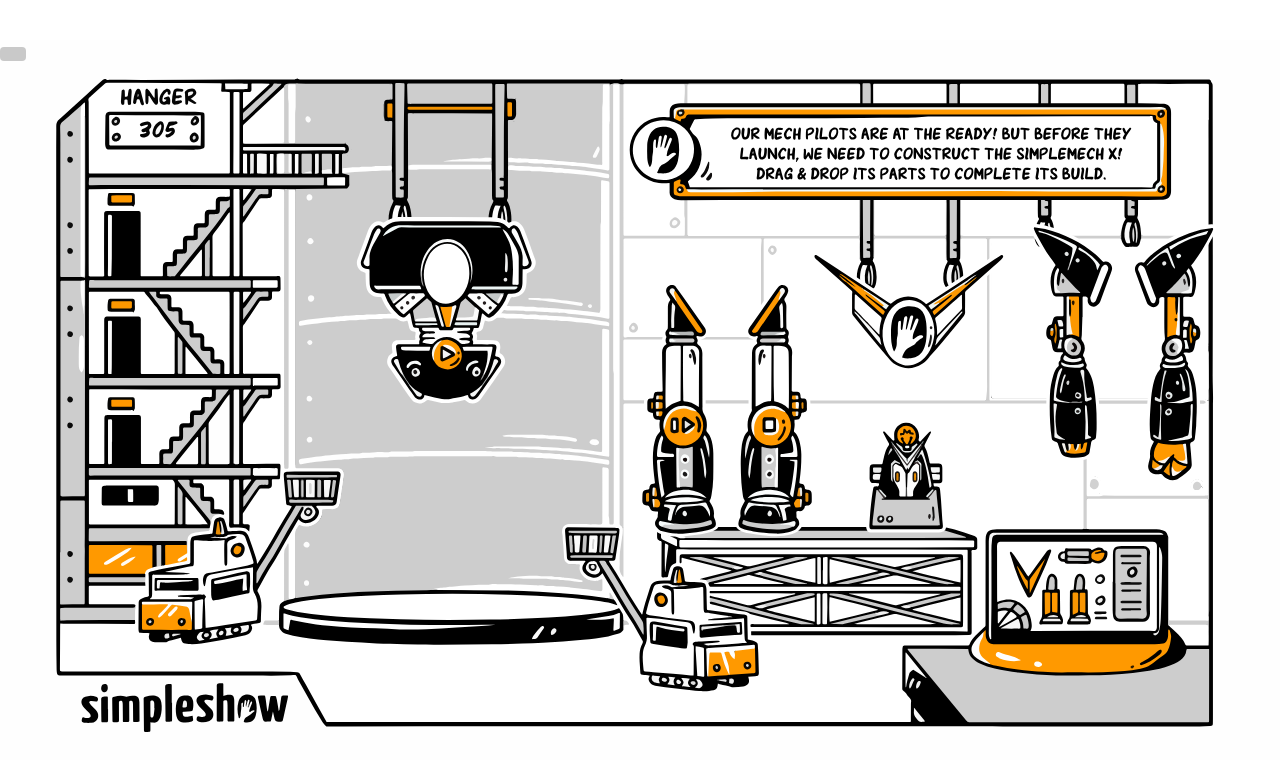
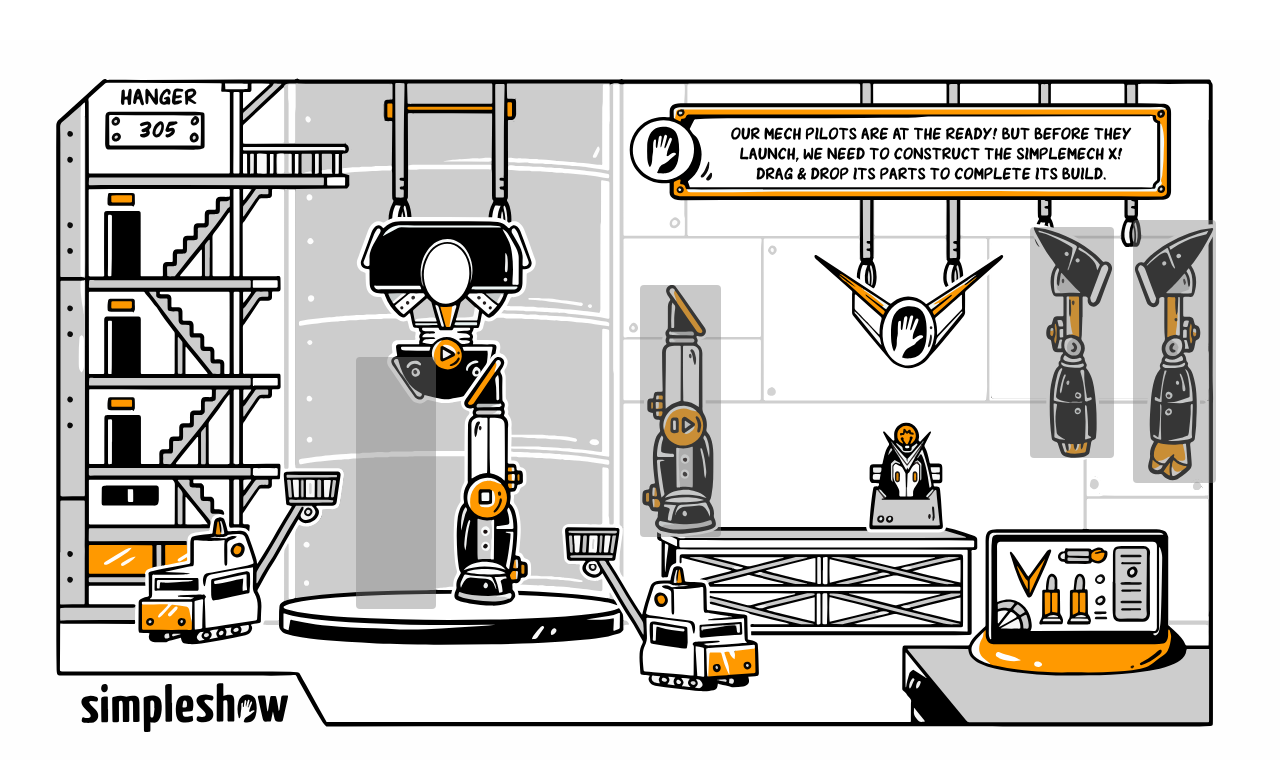
Before and after one commit to lucasmazo32/simpleshow-dnd, a React (Create React App) app: page / in a window 1280 px wide. Shown: the top 770 px of the page. Built offline with nearby package versions, Linux system fonts and the light colour scheme.

Commit message:
created logic for the robot

```diff
--- a/src/assets/styles/Ensemble.scss
+++ b/src/assets/styles/Ensemble.scss
@@ -34,6 +34,9 @@
     z-index: 4;
     pointer-events: inherit;
   }
+  .ready {
+    pointer-events: none;
+  }
 }
 
 .Ensemble.start {
--- a/src/components/Button.js
+++ b/src/components/Button.js
@@ -3,14 +3,20 @@ import React, { useState, useEffect } from 'react';
 import PropTypes from 'prop-types';
 
 export default function Button({
-  areaName, setOffX, setOffY, dim,
+  areaName, setOffX,
+  setOffY, dim, iniPos,
+  setReady, test,
 }) {
   const [iniX, setIniX] = useState(null);
   const [iniY, setIniY] = useState(null);
   const [finX, setFinX] = useState(null);
   const [finY, setFinY] = useState(null);
+  const [targetX, settargetX] = useState(0);
+  const [targetY, settargetY] = useState(0);
   const [left, setLeft] = useState(0);
   const [top, setTop] = useState(0);
+  const [width, setWidth] = useState(0);
+  const [height, setHeight] = useState(0);
   const [mouseDown, setmouseDown] = useState(false);
 
   useEffect(() => {
@@ -25,9 +31,29 @@ export default function Button({
   useEffect(() => {
     if (dim) {
       if (dim.aw) {
-        setLeft((dim.width - dim.aw) / 2);
+        setLeft((dim.width - dim.aw) / 2 + dim.aw * iniPos.iniLeft);
+        setTop(dim.height * iniPos.iniTop);
+        setWidth(dim.aw * iniPos.width);
+        setHeight(dim.height * iniPos.height);
+        if (test) {
+          setOffX(dim.aw * iniPos.targetX);
+          setOffY(dim.height * iniPos.targetY);
+        } else {
+          settargetX(dim.aw * iniPos.targetX);
+          settargetY(dim.height * iniPos.targetY);
+        }
       } else {
-        setTop((dim.height - dim.ah) / 2);
+        setTop((dim.height - dim.ah) / 2 + dim.ah * iniPos.iniTop);
+        setLeft(dim.width * iniPos.iniLeft);
+        setWidth(dim.width * iniPos.width);
+        setHeight(dim.ah * iniPos.height);
+        if (test) {
+          setOffX(dim.width * iniPos.targetX);
+          setOffY(dim.ah * iniPos.targetY);
+        } else {
+          settargetX(dim.width * iniPos.targetX);
+          settargetY(dim.ah * iniPos.targetY);
+        }
       }
     }
   }, [dim]);
@@ -42,6 +68,14 @@ export default function Button({
 
   const handleMouseUp = () => {
     setmouseDown(false);
+    if (Math.abs((finX - iniX) - targetX) <= 10 && Math.abs((finY - iniY) - targetY) <= 10) {
+      setOffX(targetX);
+      setOffY(targetY);
+      setReady(' ready');
+    } else {
+      setOffX(0);
+      setOffY(0);
+    }
     setIniX(null);
     setIniY(null);
     setFinY(null);
@@ -62,10 +96,11 @@ export default function Button({
       onMouseDown={handleArm1}
       onMouseMove={elementDrag}
       onMouseUp={handleMouseUp}
-      onMouseLeave={handleMouseUp}
       style={mouseDown ? {
         width: '100%', height: '100%', left: '0%', top: '0%',
-      } : { left: `${left}px`, top: `${top}px` }}
+      } : {
+        left: `${left}px`, top: `${top}px`, width: `${width}px`, height: `${height}px`,
+      }}
       className="btn btn-drag"
     />
   );
@@ -76,8 +111,12 @@ Button.propTypes = {
   setOffX: PropTypes.func.isRequired,
   setOffY: PropTypes.func.isRequired,
   dim: PropTypes.objectOf(PropTypes.number),
+  iniPos: PropTypes.objectOf(PropTypes.number).isRequired,
+  setReady: PropTypes.func.isRequired,
+  test: PropTypes.bool,
 };
 
 Button.defaultProps = {
   dim: null,
+  test: false,
 };
--- a/src/components/Ensemble.js
+++ b/src/components/Ensemble.js
@@ -9,15 +9,15 @@ import leg1 from '../assets/images/simplemech-leg1.svg';
 import leg2 from '../assets/images/simplemech-leg2.svg';
 import head from '../assets/images/simplemech-head.svg';
 import chest from '../assets/images/simplemech-chest.svg';
+import position from '../helpers/buttonPosition';
 import '../assets/styles/Ensemble.scss';
-import Button from './Button';
+import PartContainer from './PartContainer';
 
 function Ensemble({ start }) {
   const ref = React.createRef();
 
   // const [myclass, setMyClass] = useState('');
-  const [offX, setOffX] = useState(0);
-  const [offY, setOffY] = useState(0);
+  const [answer, setAnswer] = useState([]);
   const [dim, setDim] = useState(null);
 
   useEffect(() => {
@@ -43,12 +43,10 @@ function Ensemble({ start }) {
   return (
     <div className="Ensemble start" ref={ref} style={{ backgroundImage: `url(${bg})` }}>
       <div className="general-bg instructions" style={{ backgroundImage: `url(${instructionBox})` }} />
-      <div className="general-bg draggable arm1" style={{ backgroundImage: `url(${arm1})`, top: `${offY}px`, left: `${offX}px` }}>
-        <Button areaName="arm1" setOffX={setOffX} setOffY={setOffY} dim={dim} />
-      </div>
-      <div className="general-bg arm2" style={{ backgroundImage: `url(${arm2})` }} />
-      <div className="general-bg leg1" style={{ backgroundImage: `url(${leg1})` }} />
-      <div className="general-bg leg2" style={{ backgroundImage: `url(${leg2})` }} />
+      <PartContainer dim={dim} name="arm1" image={arm1} iniPos={position.arm1} setAnswer={setAnswer} />
+      <PartContainer dim={dim} name="arm2" image={arm2} iniPos={position.arm2} setAnswer={setAnswer} />
+      <PartContainer dim={dim} name="leg1" image={leg1} iniPos={position.leg1} setAnswer={setAnswer} />
+      <PartContainer dim={dim} name="leg2" image={leg2} iniPos={position.leg2} setAnswer={setAnswer} test />
       <div className="general-bg head" style={{ backgroundImage: `url(${head})` }} />
       <div className="general-bg chest" style={{ backgroundImage: `url(${chest})` }} />
       <div className="layer start" />
--- /dev/null
+++ b/src/components/PartContainer.js
@@ -0,0 +1,47 @@
+import React, { useState, useEffect } from 'react';
+import PropTypes from 'prop-types';
+import Button from './Button';
+
+export default function PartContainer({
+  dim, name, image,
+  iniPos, setAnswer,
+  test,
+}) {
+  const [offX, setOffX] = useState(0);
+  const [offY, setOffY] = useState(0);
+  const [ready, setReady] = useState('');
+
+  useEffect(() => {
+    if (ready === ' ready') {
+      setAnswer(arr => [...arr, name]);
+    }
+  }, [ready]);
+
+  return (
+    <div className={`general-bg draggable ${name}${ready}`} style={{ backgroundImage: `url(${image})`, top: `${offY}px`, left: `${offX}px` }}>
+      <Button
+        areaName={name}
+        setOffX={setOffX}
+        setOffY={setOffY}
+        dim={dim}
+        iniPos={iniPos}
+        setReady={setReady}
+        test={test}
+      />
+    </div>
+  );
+}
+
+PartContainer.propTypes = {
+  dim: PropTypes.objectOf(PropTypes.number),
+  name: PropTypes.string.isRequired,
+  image: PropTypes.string.isRequired,
+  iniPos: PropTypes.objectOf(PropTypes.number).isRequired,
+  setAnswer: PropTypes.func.isRequired,
+  test: PropTypes.bool,
+};
+
+PartContainer.defaultProps = {
+  dim: null,
+  test: false,
+};
--- a/src/helpers/buttonPosition.js
+++ b/src/helpers/buttonPosition.js
@@ -0,0 +1,34 @@
+export default {
+  arm1: {
+    iniLeft: 0.805,
+    iniTop: 0.26,
+    width: 0.065,
+    height: 0.32,
+    targetX: -0.572,
+    targetY: -0.051,
+  },
+  arm2: {
+    iniLeft: 0.885,
+    iniTop: 0.25,
+    width: 0.065,
+    height: 0.365,
+    targetX: -0.487,
+    targetY: -0.054,
+  },
+  leg1: {
+    iniLeft: 0.5,
+    iniTop: 0.34,
+    width: 0.063,
+    height: 0.35,
+    targetX: -0.222,
+    targetY: 0.1,
+  },
+  leg2: {
+    iniLeft: 0.5,
+    iniTop: 0.34,
+    width: 0.063,
+    height: 0.35,
+    targetX: -0.222,
+    targetY: 0.1,
+  },
+};
```
